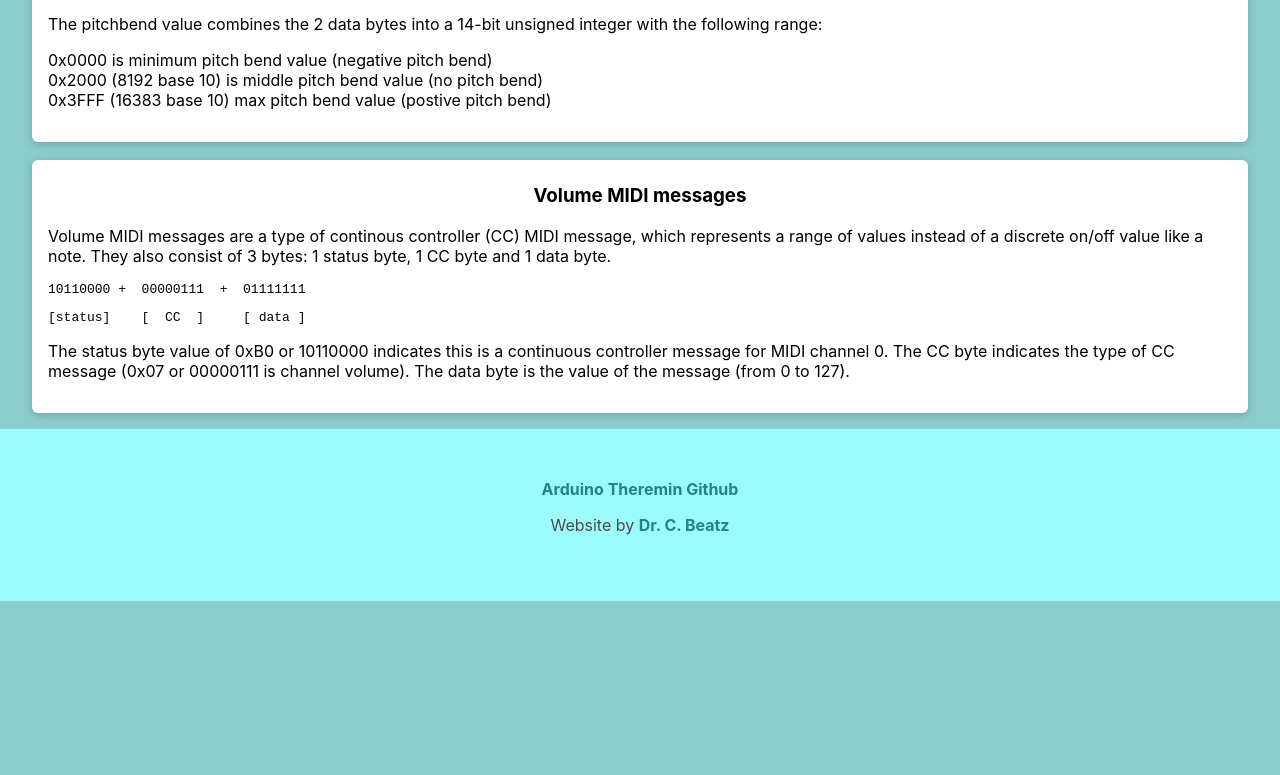
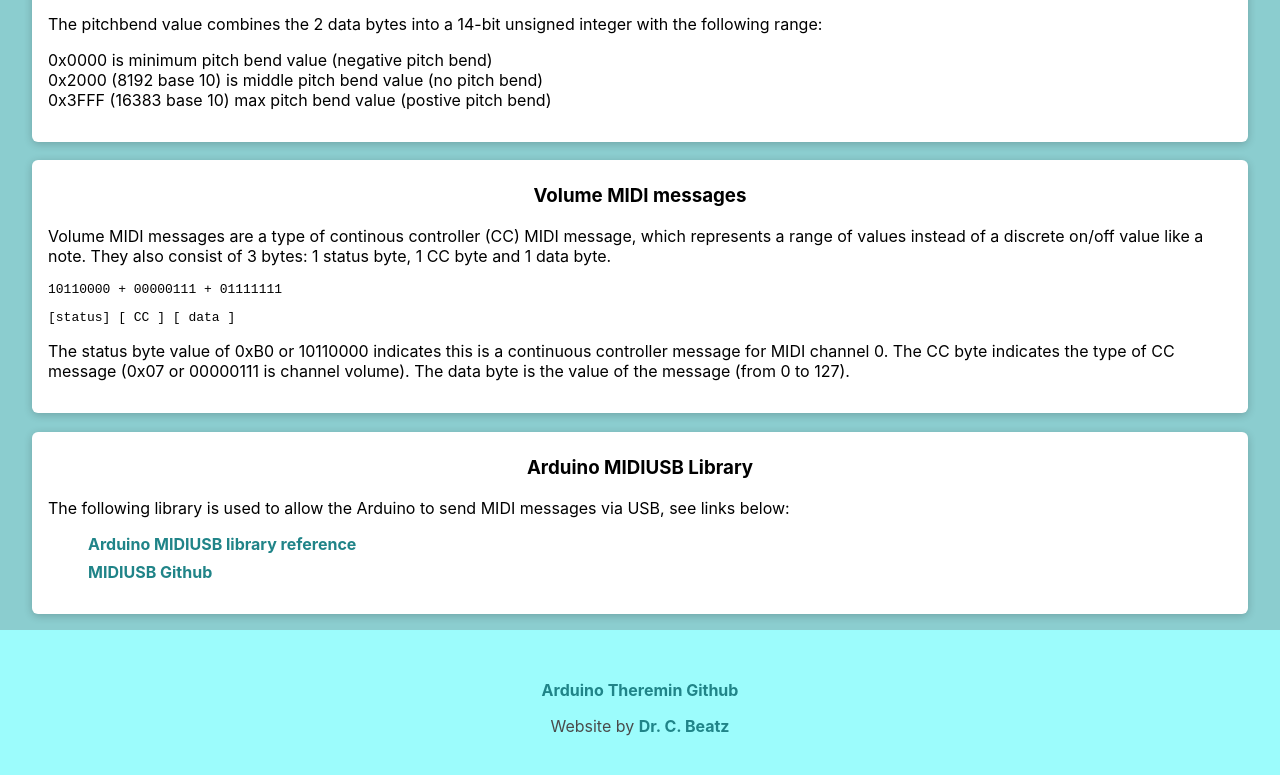
Before and after one commit to DrCBeatz/arduino-theremin, a React (Create React App) app in the folder arduino-theremin-website/: page / in a window 1280 px wide. Shown: the part 1625-2400 px from the top of the page. Before the commit the page ends 2226 px from the top, so only its background shows below. Built offline with nearby package versions, Linux system fonts and the light colour scheme.

Commit message:
added MIDIUSB links

```diff
--- a/arduino-theremin-website/src/App.css
+++ b/arduino-theremin-website/src/App.css
@@ -66,3 +66,22 @@ main {
   padding-bottom: 1rem;
   margin-bottom: 1rem;
 }
+
+ul {
+  list-style-type: none;
+}
+
+ul li {
+  margin-bottom: 0.5rem;
+}
+.card-a {
+  text-decoration: none;
+  font-weight: bold;
+  color: rgb(32, 132, 136);
+}
+
+.card-a:hover,
+.card-a:active,
+.card-a.active {
+  color: rgb(22, 101, 103);
+}
--- a/arduino-theremin-website/src/App.tsx
+++ b/arduino-theremin-website/src/App.tsx
@@ -1,10 +1,10 @@
 import "./App.css";
 
 // Components
-import { Header } from "./components/Header/Header";
-import { Footer } from "./components/Footer/Footer";
-import { MainNavigation } from "./components/MainNavigation/MainNavigation";
-import { VideoEmbed } from "./components/VideoEmbed/VideoEmbed";
+import Header from "./components/Header/Header";
+import Footer from "./components/Footer/Footer";
+import MainNavigation from "./components/MainNavigation/MainNavigation";
+import VideoEmbed from "./components/VideoEmbed/VideoEmbed";
 import Card from "./components/Card/Card";
 
 function App() {
@@ -13,6 +13,7 @@ function App() {
       <MainNavigation />
       <Header title="Arduino Theremin Website" />
       <main>
+        <section>
           <h2>Required Components:</h2>
           <div className="container">
             <div className="column-1 box">
@@ -28,6 +29,7 @@ function App() {
                 </div>
               </Card>
             </div>
+
             <div className="column-1 box">
               <Card>
                 <div className="card-container">
@@ -42,39 +44,47 @@ function App() {
               </Card>
             </div>
           </div>
+        </section>
+
+        <section>
           <h2 id="video">Video demonstration:</h2>
           <VideoEmbed src="https://www.youtube.com/embed/uJBxB8OOZTo" />
+        </section>
+        <section>
           <h2 id="midi-messages">How MIDI messages work:</h2>
           <Card>
             <div className="midi-message-card-container">
               <h3 className="card-h3">Pitchbend MIDI messages</h3>
 
               <p>
-              Pitchbend midi messages consist of 3 bytes: 1 status byte and 2 data bytes.
+                Pitchbend midi messages consist of 3 bytes: 1 status byte and 2
+                data bytes.
               </p>
-            <pre>11100000 +  01111111  +  01111111</pre>
-            <pre>[status]   [lsb data]   [msb data]</pre>
+              <pre>11100000 + 01111111 + 01111111</pre>
+              <pre>[status] [lsb data] [msb data]</pre>
 
               <p>
-              Note that the status byte has 1 as the leftmost (most significant) bit and
-              the data bytes have 0 as the leftmost bit. This allows you
-              to send the status byte once and keep sending data bytes for
-              the same parameter without resending the status byte. Data
-              bytes therefore have only 7-bits because the leftmost bit is always 0.
-              The high nibble (leftmost 4-bits) of the status byte is the type of midi
-              message (0xE or 0111 is pitchbend in this case) and the low nibble
-              (rightmost 4-bits) is the midi channel (0 to 15).
+                Note that the status byte has 1 as the leftmost (most
+                significant) bit and the data bytes have 0 as the leftmost bit.
+                This allows you to send the status byte once and keep sending
+                data bytes for the same parameter without resending the status
+                byte. Data bytes therefore have only 7-bits because the leftmost
+                bit is always 0. The high nibble (leftmost 4-bits) of the status
+                byte is the type of midi message (0xE or 0111 is pitchbend in
+                this case) and the low nibble (rightmost 4-bits) is the midi
+                channel (0 to 15).
               </p>
               <p>
-              The pitchbend value combines the 2 data bytes into a 14-bit unsigned integer with the following
-              range:
+                The pitchbend value combines the 2 data bytes into a 14-bit
+                unsigned integer with the following range:
               </p>
 
               <p>
                 0x0000 is minimum pitch bend value (negative pitch bend) <br />
                 0x2000 (8192 base 10) is middle pitch bend value (no pitch bend)
                 <br />
-              0x3FFF (16383 base 10) max pitch bend value (postive pitch bend) <br />
+                0x3FFF (16383 base 10) max pitch bend value (postive pitch bend){" "}
+                <br />
               </p>
             </div>
           </Card>
@@ -83,23 +93,44 @@ function App() {
               <h3 className="card-h3">Volume MIDI messages</h3>
 
               <p>
-              Volume MIDI messages are a type of continous controller (CC) MIDI message, which represents a range of values instead of a discrete on/off value like a note.  They also consist of 3 bytes: 1 status byte, 1 CC byte and 1 data byte.
+                Volume MIDI messages are a type of continous controller (CC)
+                MIDI message, which represents a range of values instead of a
+                discrete on/off value like a note. They also consist of 3 bytes:
+                1 status byte, 1 CC byte and 1 data byte.
               </p>
-            <pre>10110000 +  00000111  +  01111111</pre>
-            <pre>[status]    [  CC  ]     [ data ]</pre>
+              <pre>10110000 + 00000111 + 01111111</pre>
+              <pre>[status] [ CC ] [ data ]</pre>
               <p>
-              The status byte value of 0xB0 or 10110000 indicates this is a continuous controller message for MIDI channel 0.
-
-              The CC byte indicates the type of CC message (0x07 or 00000111 is channel volume).
-
-              The data byte is the value of the message (from 0 to 127).
-
+                The status byte value of 0xB0 or 10110000 indicates this is a
+                continuous controller message for MIDI channel 0. The CC byte
+                indicates the type of CC message (0x07 or 00000111 is channel
+                volume). The data byte is the value of the message (from 0 to
+                127).
               </p>
-
             </div>
           </Card>
-
-
+        </section>
+        <Card>
+          <div className="midi-message-card-container">
+            <h3 className="card-h3">Arduino MIDIUSB Library</h3>
+            <p>
+              The following library is used to allow the Arduino to send MIDI
+              messages via USB, see links below:
+            </p>
+            <ul>
+              <li>
+                <a className="card-a" href="https://www.arduino.cc/reference/en/libraries/midiusb/">
+                  Arduino MIDIUSB library reference
+                </a>
+              </li>
+              <li>
+                <a className="card-a" href="https://github.com/arduino-libraries/MIDIUSB">
+                  MIDIUSB Github
+                </a>
+              </li>
+            </ul>
+          </div>
+        </Card>
       </main>
       <Footer
         githubWebsiteLink="https://github.com/DrCBeatz/arduino-theremin"
--- a/arduino-theremin-website/src/components/Footer/Footer.tsx
+++ b/arduino-theremin-website/src/components/Footer/Footer.tsx
@@ -23,4 +23,4 @@ const Footer = (props: FooterProps) => {
   );
 };
 
-export { Footer };
+export default Footer;
--- a/arduino-theremin-website/src/components/Header/Header.tsx
+++ b/arduino-theremin-website/src/components/Header/Header.tsx
@@ -1,4 +1,3 @@
-import React from "react";
 import "./Header.css";
 
 interface HeaderProps {
@@ -13,4 +12,4 @@ const Header = (props: HeaderProps) => {
   );
 };
 
-export { Header };
+export default Header;
--- a/arduino-theremin-website/src/components/MainNavigation/MainNavigation.tsx
+++ b/arduino-theremin-website/src/components/MainNavigation/MainNavigation.tsx
@@ -1,4 +1,3 @@
-import React from "react";
 import "./MainNavigation.css";
 
 const MainNavigation = () => {
@@ -37,4 +36,4 @@ const MainNavigation = () => {
   );
 };
 
-export { MainNavigation };
+export default MainNavigation;
--- a/arduino-theremin-website/src/components/VideoEmbed/VideoEmbed.tsx
+++ b/arduino-theremin-website/src/components/VideoEmbed/VideoEmbed.tsx
@@ -21,4 +21,4 @@ const VideoEmbed = (props: VideoEmbedProps) => {
   );
 };
 
-export { VideoEmbed };
+export default VideoEmbed;
--- a/arduino-theremin-website/src/index.css
+++ b/arduino-theremin-website/src/index.css
@@ -5,15 +5,11 @@ html,body {
   }
 
 body {
-  /* margin: 0; */
   font-family: -apple-system, BlinkMacSystemFont, 'Segoe UI', 'Roboto', 'Oxygen',
     'Ubuntu', 'Cantarell', 'Fira Sans', 'Droid Sans', 'Helvetica Neue',
     sans-serif;
   -webkit-font-smoothing: antialiased;
   -moz-osx-font-smoothing: grayscale;
-  /* padding: 1rem; */
-  /* max-width: 1200px; */
-  /* margin: 30px auto; */
 }
 
 code {
```
Also changed, not shown: 11 other files (tests, documents, lock files or other folders). Lines whose indentation alone changed are shown as unchanged.
